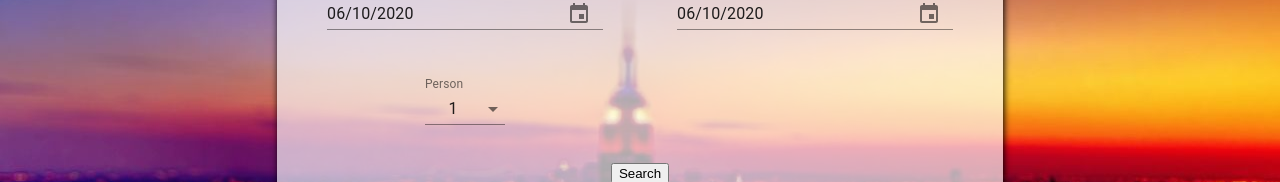
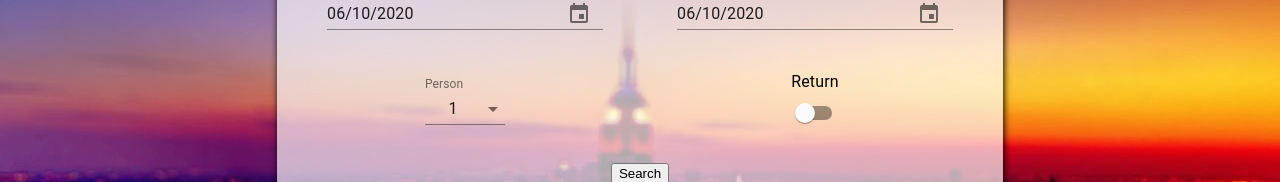
Before and after one commit to Gsuscc/fas-react, a React (Create React App) app: page / in a window 1280 px wide. Shown: the part 347-529 px from the top of the page. Built offline with nearby package versions, Linux system fonts and the light colour scheme.

Commit message:
add return switch

```diff
--- a/src/components/form/Form.js
+++ b/src/components/form/Form.js
@@ -3,6 +3,7 @@ import AirportChoose from "./AirportChoose";
 import DatePicker from "./DatePicker";
 import "./Form.css";
 import Person from "./Person";
+import Switch from "./Switch";
 
 export default function Form() {
   const fromAirport = useRef();
@@ -19,6 +20,7 @@ export default function Form() {
       <DatePicker label="Departure Date" />
       <DatePicker label="Arrival Date" />
       <Person />
+      <Switch />
       <button className="search-button">Search</button>
     </div>
   );
--- /dev/null
+++ b/src/components/form/Switch.js
@@ -0,0 +1,20 @@
+import React from "react";
+import Switch from "@material-ui/core/Switch";
+import FormGroup from "@material-ui/core/FormGroup";
+import FormControlLabel from "@material-ui/core/FormControlLabel";
+import FormControl from "@material-ui/core/FormControl";
+
+export default function FormControlLabelPosition() {
+  return (
+    <FormControl component="fieldset">
+      <FormGroup aria-label="position" row>
+        <FormControlLabel
+          value="top"
+          control={<Switch color="primary" />}
+          label="Return"
+          labelPlacement="top"
+        />
+      </FormGroup>
+    </FormControl>
+  );
+}
```
